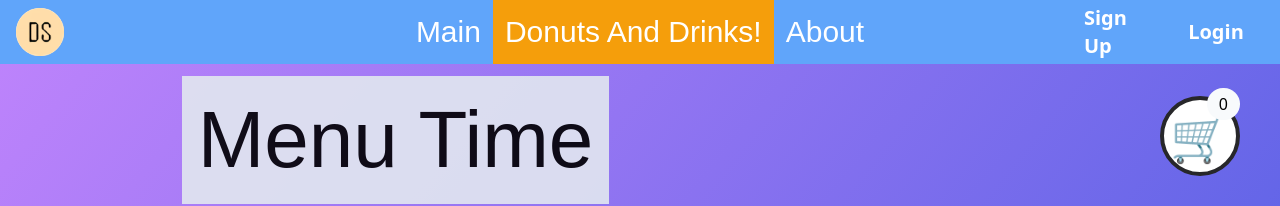
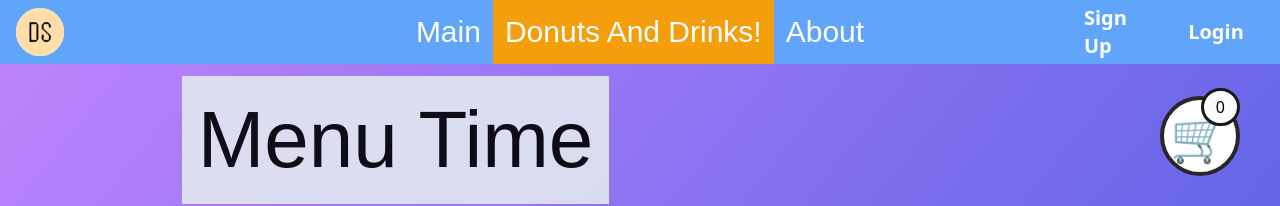
Before and after one commit to sosse-dev/Donuts-shop-app, a Next.js app: page /menu in a window 1280 px wide. Shown: the top 206 px of the page. Built offline with nearby package versions, Linux system fonts and the light colour scheme; a web font is replaced by a local one.

Commit message:
Updating Icon

```diff
--- a/components/CartPage.tsx
+++ b/components/CartPage.tsx
@@ -32,7 +32,7 @@ function CartPage({
       {!openCart && (
         <button onClick={() => setOpenCart(true)} className={styleBtn}>
           <span className="text-5xl">🛒</span>
-          <p className="absolute -top-3 -right-1 bg-slate-50 py-1 px-3 rounded-full">
+          <p className="absolute -top-3 -right-1 bg-slate-50 py-1 px-3 rounded-full border-[3px] border-zinc-900">
             {lengthData - 1}
           </p>
         </button>
```
